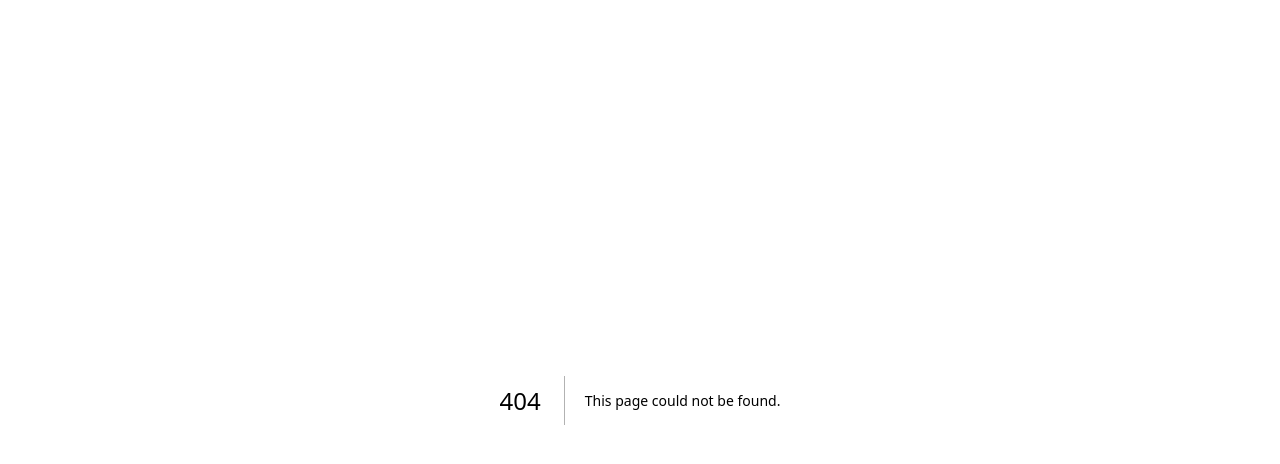
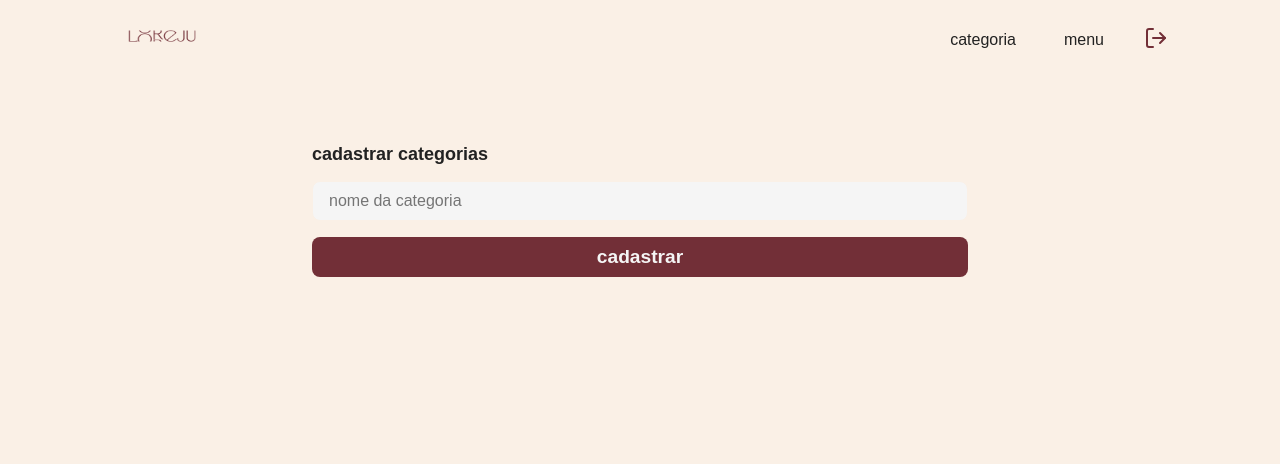
Before and after one commit to VitorPeixotoDev/loreju-web, a Next.js app: page /category in a window 1280 px wide. Before the commit this address had no page. Shown: the top 464 px of the page. Built offline with nearby package versions, Linux system fonts and the light colour scheme.

Commit message:
add product initialized

```diff
--- a/src/contexts/AuthContext.tsx
+++ b/src/contexts/AuthContext.tsx
@@ -89,7 +89,7 @@
 
             //persistir token em requisições futuras
             api.defaults.headers['Authorization'] = `Bearer ${token}`
-            toast.success('Bem-vinda(o) ao Loreju!')
+            toast.success(`Bem-vinda(o) ao Loreju, ${name}!`)
 
             //redirecionar user para /dashboard
             Router.push('/dashboard')
--- /dev/null
+++ b/src/pages/category/index.tsx
@@ -0,0 +1,50 @@
+import { FormEvent, useState } from 'react'
+import Head from "next/head"
+import { Header } from '../../components/Header'
+import styles from './styles.module.scss'
+
+const Category = () => {
+    const [name, setName] = useState('')
+
+    const handleRegister = async (event: FormEvent) => {
+        event.preventDefault()
+
+        alert(`CATEGORIA ${name}`)
+    }
+
+    return(
+        <>
+            <Head>
+                <title>Nova categoria - Loreju</title>
+            </Head>
+            <div>
+                <Header/>
+                <main className={styles.container}>
+                    <h1>cadastrar categorias</h1>
+
+                    <form
+                        className={styles.form}
+                        onSubmit={handleRegister}
+                    >
+                        <input
+                            type="text"
+                            placeholder="nome da categoria"
+                            className={styles.input}
+                            value={name}
+                            onChange={e => setName(e.target.value)}
+                        />
+
+                        <button
+                            type='submit'
+                            className={styles.buttonAdd}
+                        >
+                            cadastrar
+                        </button>
+                    </form>
+                </main>
+            </div>
+        </>
+    )
+}
+
+export default Category
--- /dev/null
+++ b/src/pages/category/styles.module.scss
@@ -0,0 +1,41 @@
+.container {
+    max-width: 720px;
+    margin: 4rem auto;
+    padding: 0 2rem;
+
+    display: flex;
+    justify-content: space-between;
+    flex-direction: column;
+}
+
+.container h1 {
+    color: var(--light-black);
+    font-size: large;
+}
+
+.form {
+    display: flex;
+    flex-direction: column;
+    margin: 1rem 0;
+}
+
+.input {
+    background-color: var(--dark-700);
+    border: 0;
+    padding: 1rem;
+    height: 40px;
+    border-radius: .5rem;
+    color: var(--wine);
+    border: 1px solid var(--dark-900);
+    margin-bottom: 1rem;
+}
+
+.buttonAdd {
+    height: 40px;
+    border: 0;
+    background-color: var(--wine);
+    color: var(--dark-700);
+    font-weight: bold;
+    font-size: 1.2rem;
+    border-radius: .5rem;
+}
```
